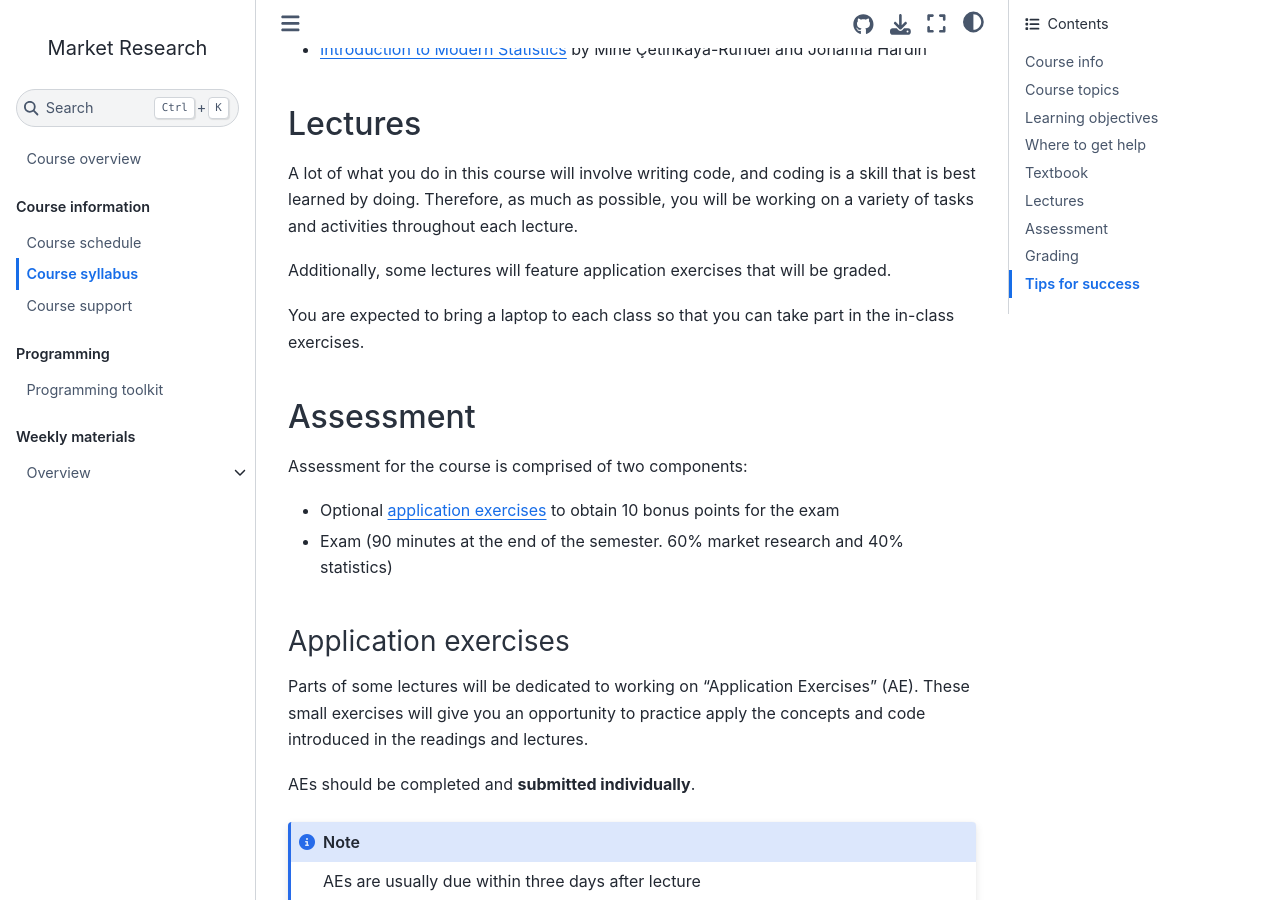
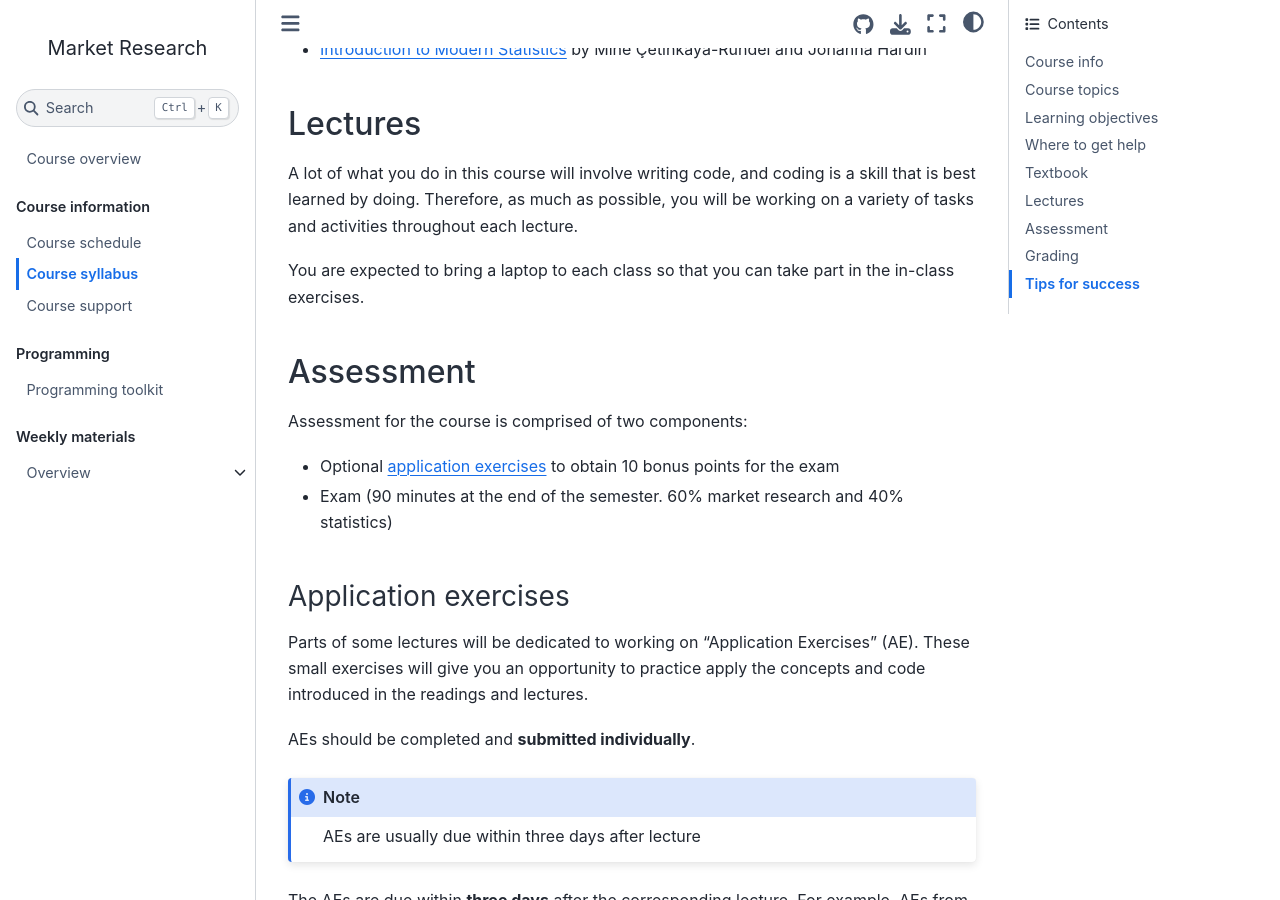
Before and after one commit to mr-ws22/website, a Jupyter Book: the page built from docs/course-syllabus.md, in a window 1280 px wide and 900 px high, scrolled down 1532 px. Built offline with Jupyter Book 1.0.4 settings and Sphinx 7.4.7 and the Sphinx Book theme 1.1.4, drawn with Linux system fonts in a browser that asks for light colours; comment, search, counter and statistics services are not loaded.

Commit message:
Update course-syllabus.md

```diff
--- a/docs/course-syllabus.md
+++ b/docs/course-syllabus.md
@@ -54,8 +54,6 @@ Textbook for the course:
 A lot of what you do in this course will involve writing code, and coding is a skill that is best learned by doing.
 Therefore, as much as possible, you will be working on a variety of tasks and activities throughout each lecture.
 
-Additionally, some lectures will feature application exercises that will be graded.
-
 You are expected to bring a laptop to each class so that you can take part in the in-class exercises.
 
 
@@ -65,6 +63,7 @@ Assessment for the course is comprised of two components:
 
 - Optional [application exercises](application-exercises) to obtain 10 bonus points for the exam
 - Exam (90 minutes at the end of the semester. 60% market research and 40% statistics)
+
 
 (application-exercises)=
 ### Application exercises
```
